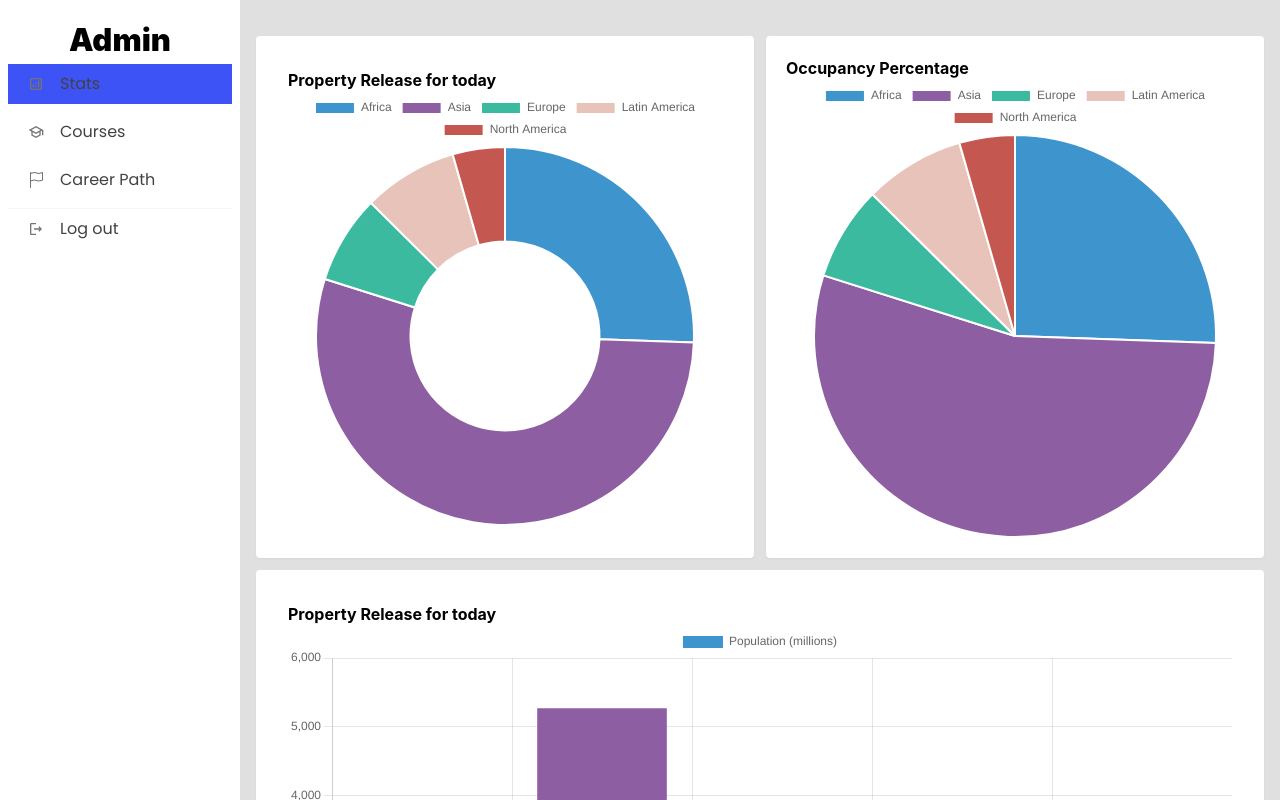
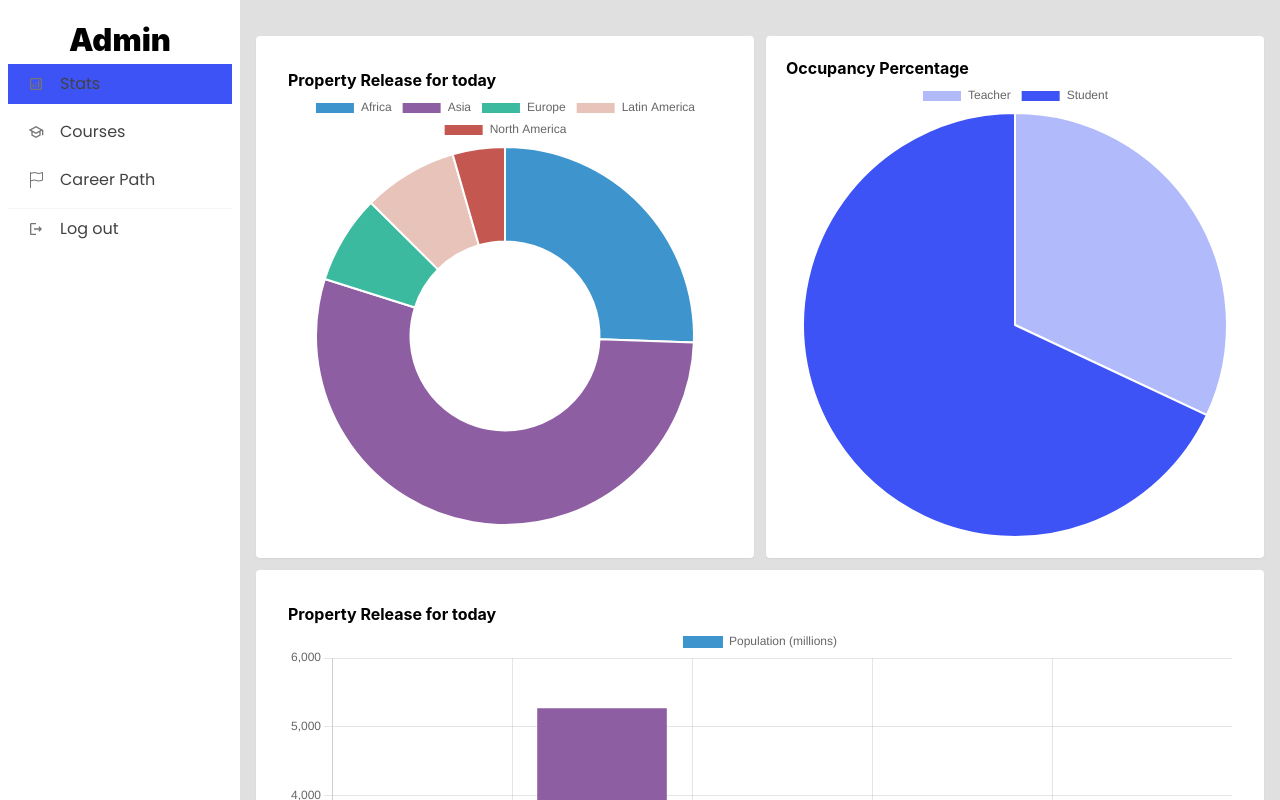
Before and after one commit to TranMachSoHan/ELearning, a React (Create React App) app in the folder admin/FrontEnd/: page /stats in a window 1280 px wide. Shown: the top 800 px of the page. Built offline with nearby package versions, Linux system fonts and the light colour scheme; no server answers.

Commit message:
add APIutils to fetch

```diff
--- /dev/null
+++ b/admin/FrontEnd/src/API/APIultils.js
@@ -0,0 +1,33 @@
+import { API_BASE_URL } from "../constants";
+
+const request = (options) => {
+    const headers = new Headers({
+        "Content-Type": "application/json",
+    });
+
+    const defaults = { headers: headers };
+    options = Object.assign({}, defaults, options);
+
+    return fetch(options.url, options).then((response) =>
+        response.json().then((json) => {
+            if (!response.ok) {
+                return Promise.reject(json);
+            }
+            return json;
+        })
+    );
+};
+
+export function getStudents() {
+    return request({
+        url: API_BASE_URL + "/profile/all-students-string",
+        method: "GET",
+    });
+}
+
+export function getProfessors() {
+    return request({
+        url: API_BASE_URL + "/profile/all-professors-string",
+        method: "GET",
+    });
+}
--- /dev/null
+++ b/admin/FrontEnd/src/constants/index.js
@@ -0,0 +1,2 @@
+export const API_BASE_URL = "http://localhost:8081";
+export const ACCESS_TOKEN = "token";
--- a/admin/FrontEnd/src/pages/Career.js
+++ b/admin/FrontEnd/src/pages/Career.js
@@ -7,7 +7,7 @@ export const Career = () => {
                 name: 'Python',
                 courselist: [
                     {
-                        name: "Python for beginnder"
+                        name: "Python for beginner"
                     }, {
                         name: "Python for junior"
                     }, {
@@ -19,7 +19,7 @@ export const Career = () => {
                 name: 'Java',
                 courselist: [
                     {
-                        name: "Java for beginnder"
+                        name: "Java for beginner"
                     }, {
                         name: "Java for junior"
                     }, {
@@ -30,7 +30,7 @@ export const Career = () => {
                 name: 'C++',
                 courselist: [
                     {
-                        name: "C++ for beginnder"
+                        name: "C++ for beginner"
                     }, {
                         name: "C++ for junior"
                     }, {
@@ -60,6 +60,7 @@ export const Career = () => {
                                 </div>
                             ))
                         }
+                        // eslint-disable-next-line array-callback-return
                         return;
                     })}
 
--- a/admin/FrontEnd/src/pages/Stats.js
+++ b/admin/FrontEnd/src/pages/Stats.js
@@ -1,9 +1,24 @@
-import React from 'react'
+import React, { useEffect } from 'react'
 import { Doughnut, Pie, Bar } from 'react-chartjs-2';
 import { Chart as ChartJS, ArcElement, Tooltip, Legend, CategoryScale, LinearScale, BarElement } from "chart.js";
+import { getProfessors, getStudents } from '../API/APIultils';
 
 export const Stats = () => {
     ChartJS.register(ArcElement, Tooltip, Legend, CategoryScale, LinearScale, BarElement);
+    useEffect(() => {
+        const fetchData = async () => {
+            try {
+
+                let student = await getStudents()
+                console.log(student)
+                let professor = await getProfessors()
+                console.log(professor)
+            } catch (error) {
+                console.log(error)
+            }
+        }
+        fetchData();
+    }, [])
     return (
         <div class=" mt-5 grid w-full lg:grid-cols-2 md:grid-cols-2 p-4 gap-3">
             <div class="flex flex-col p-8 bg-white rounded shadow-sm">
@@ -45,23 +60,17 @@ export const Stats = () => {
                 <Pie
                     data={{
                         labels: [
-                            "Africa",
-                            "Asia",
-                            "Europe",
-                            "Latin America",
-                            "North America"
+                            "Teacher",
+                            "Student"
                         ],
                         datasets: [
                             {
                                 label: "Population (millions)",
                                 backgroundColor: [
-                                    "#3e95cd",
-                                    "#8e5ea2",
-                                    "#3cba9f",
-                                    "#e8c3b9",
-                                    "#c45850"
+                                    "#B1BAFB",
+                                    "#3D53F5"
                                 ],
-                                data: [2478, 5267, 734, 784, 433]
+                                data: [2478, 5267]
                             }
                         ]
                     }}
```
